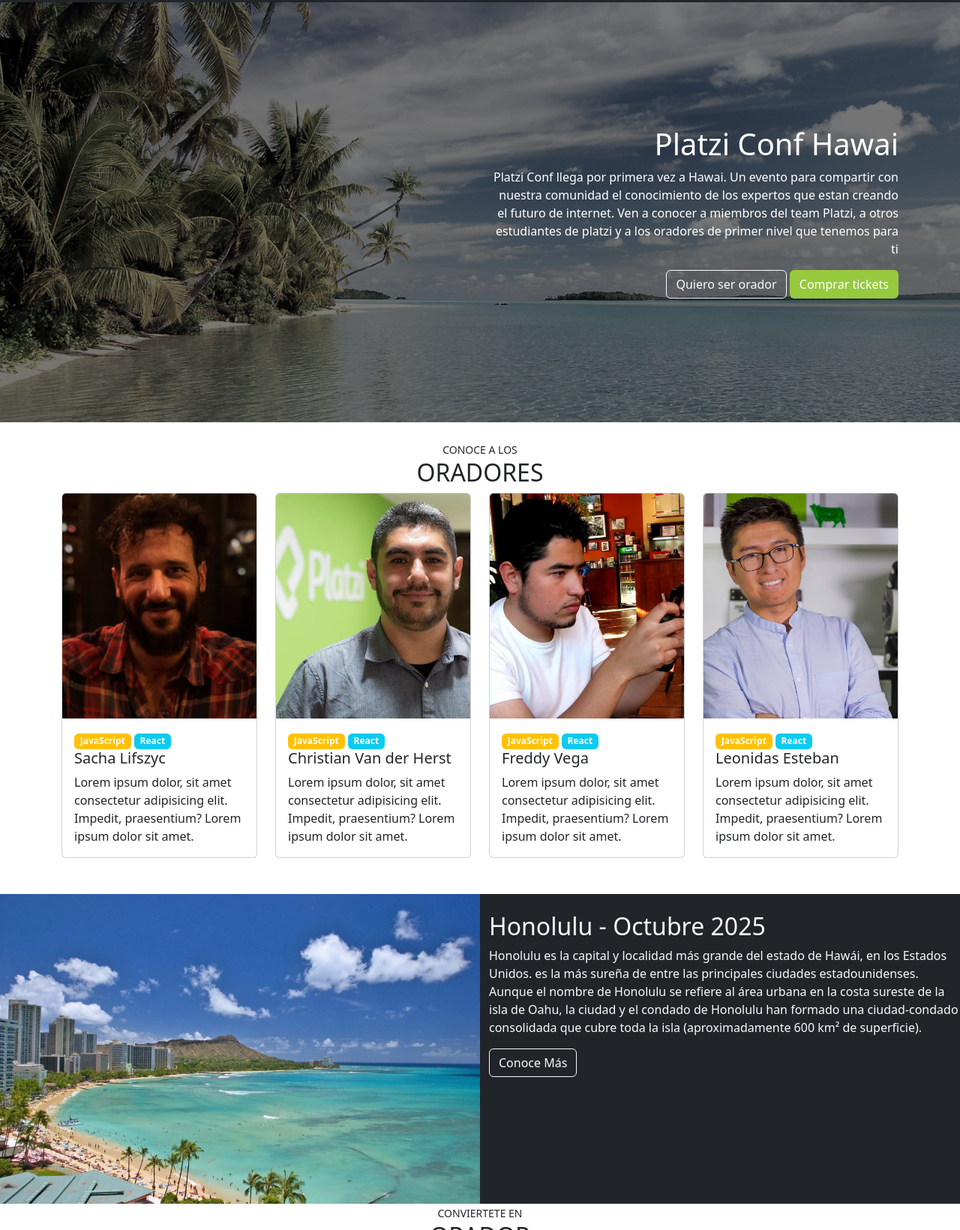
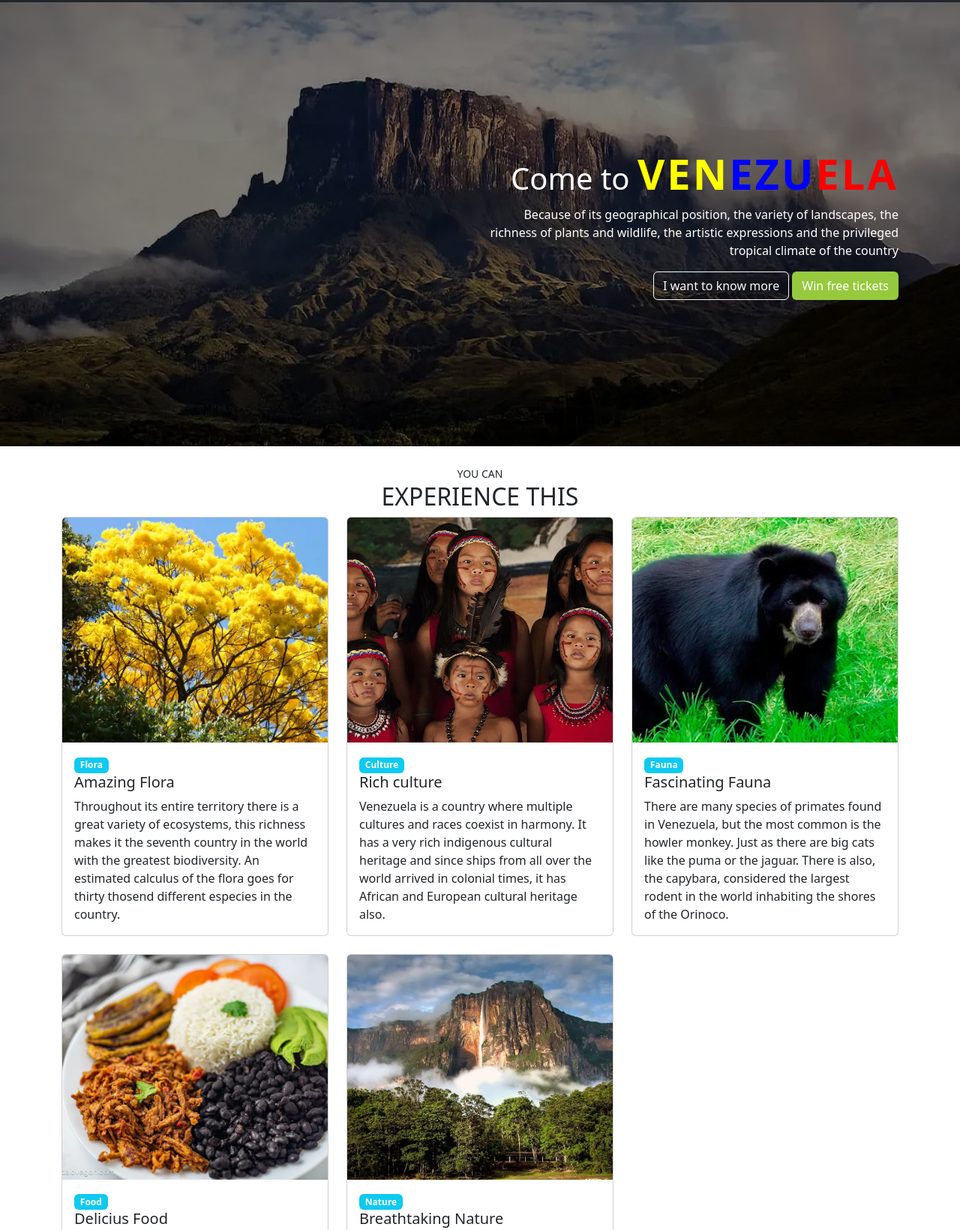
Before and after one commit to khisus19/bootstrapCourse, a plain HTML site: page index.html in a window 1280 px wide. Shown: the part 53-1693 px from the top of the page at 75% size. Drawn offline with nearby package versions, Linux system fonts and the light colour scheme.

Commit message:
Venezuela hero, cards and fun facts section

```diff
--- a/index.html
+++ b/index.html
@@ -46,22 +46,31 @@
         <div id="carousel" class="carousel slide carousel-fade" data-bs-ride="carousel" data-bs-pause="false">
             <div class="carousel-inner">
               <div class="carousel-item active">
-                <img src="assets/img/hawaii.jpg" class="d-block w-100" alt="Hawai1">
+                <img src="assets/img/hero/roraima-tepuy_.webp" class="d-block w-100" alt="Roraima Tepuy">
               </div>
               <div class="carousel-item">
-                <img src="assets/img/hawaii2.jpg" class="d-block w-100" alt="Hawai2">
+                <img src="assets/img/hero/salto-angel_.webp" class="d-block w-100" alt="Salto Angel">
               </div>
               <div class="carousel-item">
-                <img src="assets/img/hawaii3.jpeg" class="d-block w-100" alt="Hawai3">
+                <img src="assets/img/hero/roques_.webp" class="d-block w-100" alt="Playa Los Roques">
+              </div>
+              <div class="carousel-item">
+                <img src="assets/img/hero/pemones_.webp" class="d-block w-100" alt="Canoas Pemones">
+              </div>
+              <div class="carousel-item">
+                <img src="assets/img/hero/arepas-hero.webp" class="d-block w-100" alt="Arepa">
+              </div>
+              <div class="carousel-item">
+                <img src="assets/img/hero/catatumbo_.webp" class="d-block w-100" alt="Catatumbo Lightning">
               </div>
               <div class="overlay">
                 <div class="container">
                     <div class="row align-items-center">
                         <div class="col-md-6 offset-md-6 text-center text-md-end">
-                            <h1>Platzi Conf Hawai</h1>
-                            <p class="d-none d-md-block">Platzi Conf llega por primera vez a Hawai. Un evento para compartir con nuestra comunidad el conocimiento de los expertos que estan creando el futuro de internet. Ven a conocer a miembros del team Platzi, a otros estudiantes de platzi y a los oradores de primer nivel que tenemos para ti</p>
-                            <a href="#" class="btn btn-outline-light">Quiero ser orador</a>
-                            <button type="button" class="btn btn-platzi" data-bs-toggle="modal" data-bs-target="#modal-compra">Comprar tickets</button>
+                            <h1>Come to <span id="yellow-vzl">VEN</span><span id="blue-vzl">EZU</span><span id="red-vzl">ELA</span></h1>
+                            <p class="d-none d-md-block">Because of its geographical position, the variety of landscapes, the richness of plants and wildlife, the artistic expressions and the privileged tropical climate of the country</p>
+                            <a href="#" class="btn btn-outline-light">I want to know more</a>
+                            <button type="button" class="btn btn-platzi" data-bs-toggle="modal" data-bs-target="#modal-compra">Win free tickets</button>
                         </div>
                     </div>
                 </div>
@@ -75,60 +84,68 @@
       <div class="container">
         <div class="row">
           <div class="col text-center text-uppercase">
-            <small>Conoce a los</small>
-            <h2>Oradores</h2>
+            <small>You can</small>
+            <h2>Experience this</h2>
           </div>
         </div>
         <div class="row">
-          <div class="col-sm-6 col-md-4 col-lg-3 mb-4">
+          <div class="col-md-6 col-lg-4 mb-4">
             <div class="card" style="width: 100%;">
-              <img src="assets/speakers/sacha.jpg" class="card-img-top" alt="Foto de sasha">
+              <img src="assets/img/cards/araguaney-venezuela_1.webp" class="card-img-top" alt="Araguaney Tree with rich yellow flowers">
               <div class="card-body">
                 <div class="badges">
-                  <span class="badge bg-warning">JavaScript</span>
-                  <span class="badge bg-info">React</span>
+                  <span class="badge bg-info">Flora</span>
                 </div>
-                <h5 class="card-title">Sacha Lifszyc</h5>
-                <p class="card-text">Lorem ipsum dolor, sit amet consectetur adipisicing elit. Impedit, praesentium? Lorem ipsum dolor sit amet.</p>
+                <h5 class="card-title">Amazing Flora</h5>
+                <p class="card-text">Throughout its entire territory there is a great variety of ecosystems, this richness makes it the seventh country in the world with the greatest biodiversity. An estimated calculus of the flora goes for thirty thosend different especies in the country.</p>
               </div>
             </div>
           </div>
-          <div class="col-sm-6 col-md-4 col-lg-3 mb-4">
+          <div class="col-md-6 col-lg-4 mb-4">
             <div class="card" style="width: 100%;">
-              <img src="assets/speakers/cvander.jpeg" class="card-img-top" alt="Foto de Christian">
+              <img src="assets/img/cards/ninos-pemones_1.webp" class="card-img-top" alt="Children of the venezuelan tribe Pemon">
               <div class="card-body">
                 <div class="badges">
-                  <span class="badge bg-warning">JavaScript</span>
-                  <span class="badge bg-info">React</span>
+                  <span class="badge bg-info">Culture</span>
                 </div>
-                <h5 class="card-title">Christian Van der Herst</h5>
-                <p class="card-text">Lorem ipsum dolor, sit amet consectetur adipisicing elit. Impedit, praesentium? Lorem ipsum dolor sit amet.</p>
+                <h5 class="card-title">Rich culture</h5>
+                <p class="card-text">Venezuela is a country where multiple cultures and races coexist in harmony. It has a very rich indigenous cultural heritage and since ships from all over the world arrived in colonial times, it has African and European cultural heritage also.</p>
               </div>
             </div>
           </div>
-          <div class="col-sm-6 col-md-4 col-lg-3 mb-4">
+          <div class="col-md-6 col-lg-4 mb-4">
             <div class="card" style="width: 100%;">
-              <img src="assets/speakers/freddy.jpeg" class="card-img-top" alt="Foto de sasha">
+              <img src="assets/img/cards/Oso-frontino_1.webp" class="card-img-top" alt="A black bear called Frontino bear">
               <div class="card-body">
                 <div class="badges">
-                  <span class="badge bg-warning">JavaScript</span>
-                  <span class="badge bg-info">React</span>
+                  <span class="badge bg-info">Fauna</span>
                 </div>
-                <h5 class="card-title">Freddy Vega</h5>
-                <p class="card-text">Lorem ipsum dolor, sit amet consectetur adipisicing elit. Impedit, praesentium? Lorem ipsum dolor sit amet.</p>
+                <h5 class="card-title">Fascinating Fauna</h5>
+                <p class="card-text">There are many species of primates found in Venezuela, but the most common is the howler monkey. Just as there are big cats like the puma or the jaguar. There is also, the capybara, considered the largest rodent in the world inhabiting the shores of the Orinoco.</p>
               </div>
             </div>
           </div>
-          <div class="col-sm-6 col-md-4 col-lg-3 mb-4">
+          <div class="col-md-6 col-lg-4 mb-4">
             <div class="card" style="width: 100%;">
-              <img src="assets/speakers/leonidas.jpeg" class="card-img-top" alt="Foto de sasha">
+              <img src="assets/img/cards/pabellon_1.webp" class="card-img-top" alt="A plate with a dish called Pabellon made of rice, black beans, fried ripe plantane and beef in threads">
               <div class="card-body">
                 <div class="badges">
-                  <span class="badge bg-warning">JavaScript</span>
-                  <span class="badge bg-info">React</span>
+                  <span class="badge bg-info">Food</span>
                 </div>
-                <h5 class="card-title">Leonidas Esteban</h5>
-                <p class="card-text">Lorem ipsum dolor, sit amet consectetur adipisicing elit. Impedit, praesentium? Lorem ipsum dolor sit amet.</p>
+                <h5 class="card-title">Delicius Food</h5>
+                <p class="card-text">You can taste the national dish called Pabellon made of rice, black beans, fried ripe plantane and beef in threads. There is also the international famous Arepa with the an incredible variaty of fills and names.</p>
+              </div>
+            </div>
+          </div>
+          <div class="col-md-6 col-lg-4 mb-4">
+            <div class="card" style="width: 100%;">
+              <img src="assets/img/hero/salto-angel_.webp" class="card-img-top" alt="A plate with a dish called Pabellon made of rice, black beans, fried ripe plantane and beef in threads">
+              <div class="card-body">
+                <div class="badges">
+                  <span class="badge bg-info">Nature</span>
+                </div>
+                <h5 class="card-title">Breathtaking Nature</h5>
+                <p class="card-text">South of Venezuela begins the Amazon rainforest, the largest rainforest and the largest nature reserve in the world. This area of the country has great touristic value, because there is the Angel Falls, the highest waterfall of the world; savannah, rivers, forests and tepuis.</p>
               </div>
             </div>
           </div>
@@ -139,14 +156,14 @@
     <!-- Lugar y Fecha -->
     <section id="place-time">
       <div class="cotainer-fluid bg-dark text-light">
-        <div class="row">
-          <div class="col-12 col-lg-6 px-0">
-            <img class="img-fluid" src="assets/img/honolulu.jpg" alt="Honolulu">
+        <div class="row gx-0">
+          <div class="col-12 col-md-6">
+            <img class="w-100" src="assets/img/cards/turpial_1.webp" alt="A bird with black, white and yellow feathers called Turpial">
           </div>
-          <div class="col-12 col-lg-6 pt-4 pb-4">
-            <h2>Honolulu - Octubre 2025</h2>
-            <p>Honolulu es la capital y localidad más grande del estado de Hawái, en los Estados Unidos. es la más sureña de entre las principales ciudades estadounidenses. Aunque el nombre de Honolulu se refiere al área urbana en la costa sureste de la isla de Oahu, la ciudad y el condado de Honolulu han formado una ciudad-condado consolidada que cubre toda la isla (aproximadamente 600 km² de superficie). </p>
-            <a class="btn btn-outline-light" href="https://es.wikipedia.org/wiki/Honolulu">Conoce Más</a>
+          <div class="col-12 col-md-6 pt-4 pb-4 px-4">
+            <h2>Fun Facts</h2>
+            <p>As for bird species, it is estimated that there are approximately 1,364, among them 48 are part of the endemic fauna of Venezuela. The national animal of Venezuela is the turpial, a bird with beautiful black and yellow or orange plumage.</p>
+            <a class="btn btn-outline-light" href="https://es.wikipedia.org/wiki/Venezuela">I want to know more</a>
           </div>
         </div>
       </div>
@@ -226,7 +243,7 @@
       <div class="modal-dialog modal-dialog-centered">
         <div class="modal-content">
           <div class="modal-header">
-            <h5 class="modal-title" id="exampleModalLabel">Comprar Tickets</h5>
+            <h5 class="modal-title" id="exampleModalLabel">Win Free Tickets</h5>
             <button type="button" class="btn-close" data-bs-dismiss="modal" aria-label="Close"></button>
           </div>
           <div class="modal-body">
@@ -242,11 +259,11 @@
             </form>
           </div>
           <div class="alert alert-warning" role="alert">
-            Recibirás un correo de confirmación si sales sorteado
+            You will get a confirmation email if you win
           </div>
           <div class="modal-footer">
-            <button type="button" class="btn btn-secondary" data-bs-dismiss="modal">Cancelar</button>
-            <button type="button" class="btn btn-platzi">Comprar</button>
+            <button type="button" class="btn btn-secondary" data-bs-dismiss="modal">Cancel</button>
+            <button type="button" class="btn btn-platzi">Participate</button>
           </div>
         </div>
       </div>
--- a/styles.css
+++ b/styles.css
@@ -12,9 +12,9 @@
     width: 80px;
 }
 #main .carousel-inner img {
-    max-height: 70vh;
+    height: 74vh;
     object-fit: cover;
-    filter: grayscale(70%);
+    filter: grayscale(15%);
 }
 #carousel {
     position: relative;
@@ -33,6 +33,21 @@
 #carousel .overlay .row {
     height: 100%;
 }
+.overlay span {
+    font-weight: 800;
+    letter-spacing: 3px;
+    font-size: 1.4em;
+}
+.overlay #yellow-vzl {
+    color: yellow;
+}
+.overlay #blue-vzl {
+    color: blue;
+}
+.overlay #red-vzl {
+    color: red;
+}
+
 #speakers img{
     height: 300px;
     object-fit: cover;
```
Also changed, not shown: assets/img/cards/Oso-frontino_1.webp (added), assets/img/cards/araguaney-venezuela_1.webp (added), assets/img/cards/ninos-pemones_1.webp (added), assets/img/cards/pabellon_1.webp (added), assets/img/cards/turpial_1.webp (added), assets/img/hero/arepas-hero.webp (added), assets/img/hero/catatumbo_.webp (added), assets/img/hero/pemones_.webp (added), assets/img/hero/roques_.webp (added), assets/img/hero/roraima-tepuy_.webp (added), assets/img/hero/salto-angel_.webp (added).
